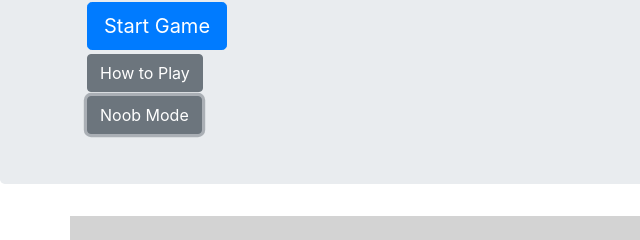
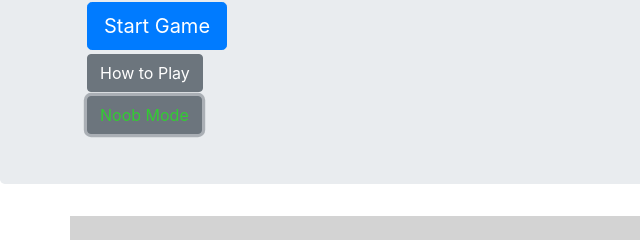
Before and after one commit to victafrancis/high-low-strategy-game, a plain HTML site: page index.html in a window 1280 px wide. Both pictures are taken after a click on the button "Noob Mode". Shown: the part 136-376 px from the top of the page, 0-640 px from the left. Drawn offline with nearby package versions, Linux system fonts and the light colour scheme.

Commit message:
Added jquery functionalities

```diff
--- a/assets/js/javascript.js
+++ b/assets/js/javascript.js
@@ -442,6 +442,12 @@ function buyFood3Friend() {
 function easyModeButton(){
     $(function() {
         $("#easyMode").toggle();
+        var x = document.getElementById("noobBtn").getAttribute("style");
+        if(x == null || x == undefined){
+            $("#noobBtn").attr("style","color:limegreen")
+        } else {
+            $("#noobBtn").removeAttr("style");
+        }
     });
 }
 
--- a/index.html
+++ b/index.html
@@ -63,7 +63,7 @@
             <button onclick="restartGame()" id="start" class="btn btn-primary btn-lg">Start Game</button><br>
             <button type="button" class="btn btn-secondary" data-toggle="modal" data-target="#rulesModal">
                 How to Play</button><br>
-            <button type="button" class="btn btn-secondary" onclick="easyModeButton() ">Noob Mode</button>
+            <button type="button" class="btn btn-secondary" onclick="easyModeButton()" id="noobBtn">Noob Mode</button>
         </p>
     </div>
 </div>
```
